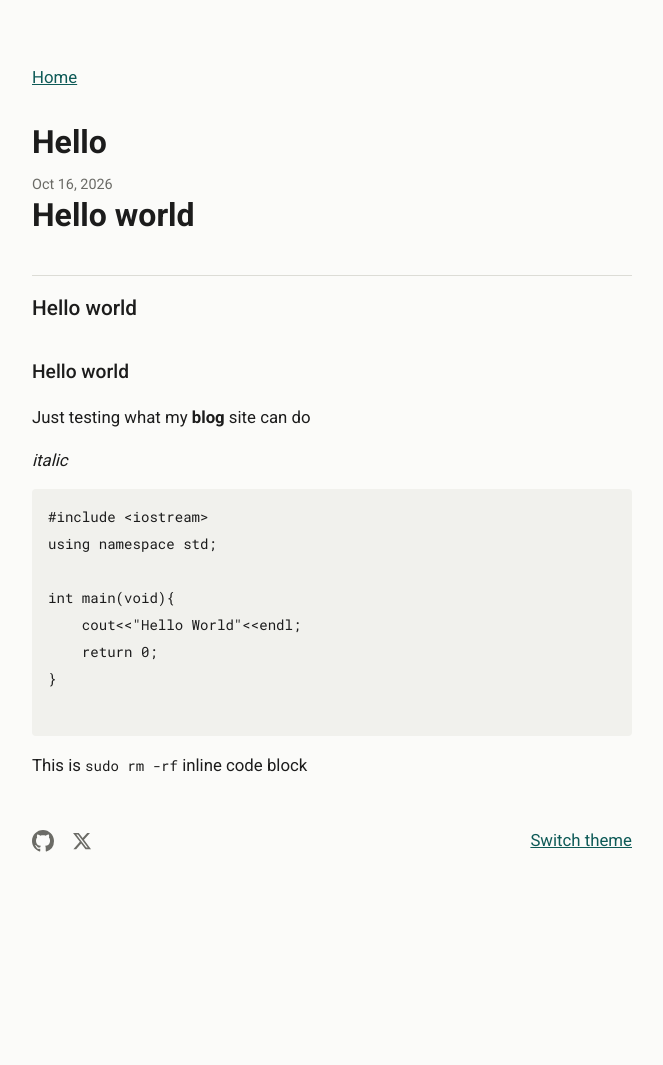
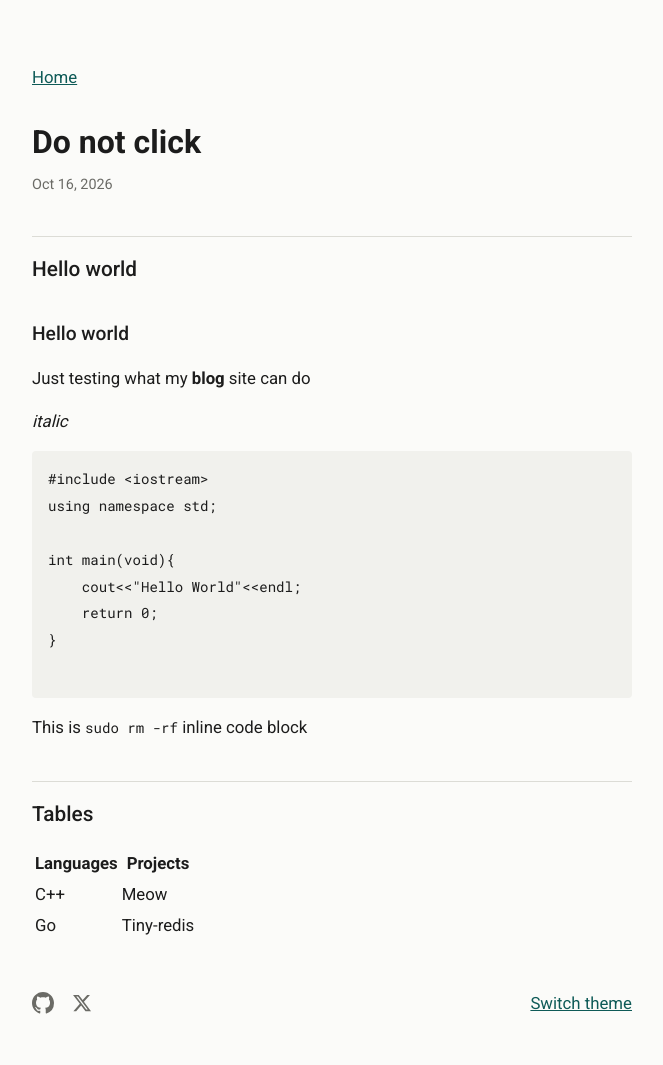
Before and after one commit to boldbug1/boldbug1.github.io, a Jekyll site: the page built from _posts/2026-10-16-hello.md, in a window 1280 px wide. Shown: the whole page, without its empty margins (308-971 px from the left). Built offline with Jekyll 4.4.1, drawn with Linux system fonts in a browser that asks for light colours; before the commit the page ends 902 px from its top, so only the background shows below that.

Commit message:
markdown test again

````diff
--- a/_posts/2026-10-16-hello.md
+++ b/_posts/2026-10-16-hello.md
@@ -1,9 +1,8 @@
 ---
 layout: post
-title: Hello
+title: Do not click
 ---
 
-# Hello world
 ## Hello world
 ### Hello world
 
@@ -23,3 +22,10 @@ int main(void){
 ```
 
 This is `sudo rm -rf` inline code block
+
+## Tables
+
+| Languages | Projects |
+|------------| -----------|
+| C++       | Meow      |
+| Go        | Tiny-redis |
````
